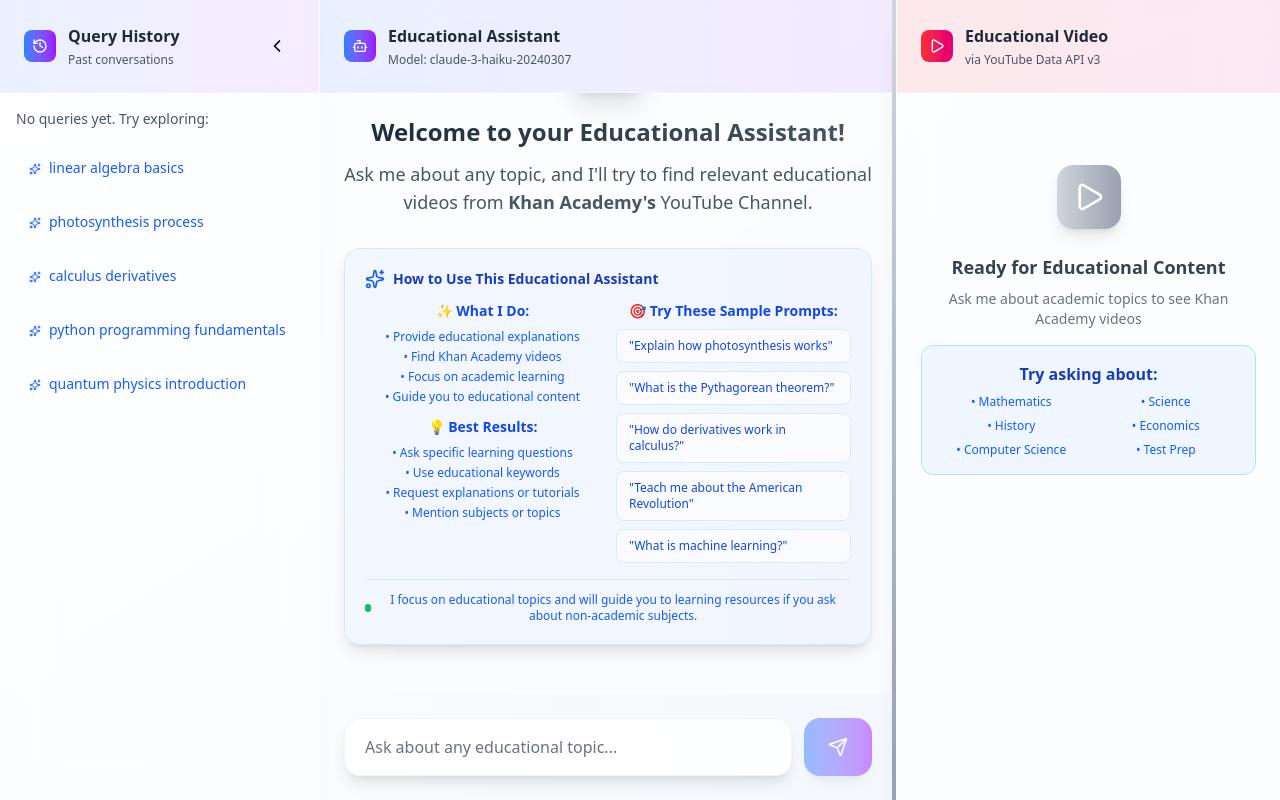
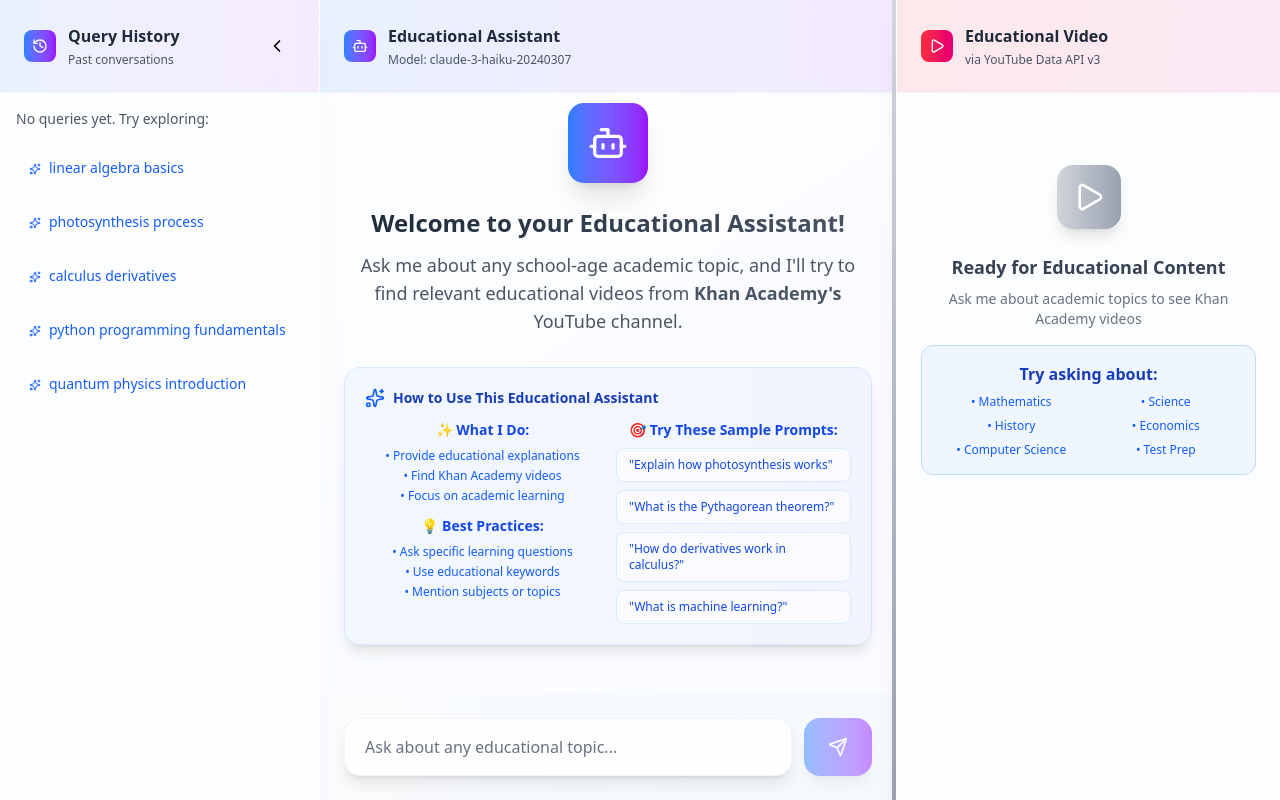
Before and after one commit to makeithjr/education-labs-assignment-mk, a React (Vite) app: page / in a window 1280 px wide. Built offline with nearby package versions, Linux system fonts and the light colour scheme.

Commit message:
Add files via upload

```diff
--- a/src/App.tsx
+++ b/src/App.tsx
@@ -501,7 +501,7 @@ const EducationApp = () => {
                             <h2 className="text-2xl font-bold bg-gradient-to-r from-gray-800 to-gray-600 bg-clip-text text-transparent mb-3">
                                 Welcome to your Educational Assistant!
                             </h2>
-                            <p className="text-lg text-gray-600 mb-8">Ask me about any topic, and I'll try to find relevant educational videos from <b>Khan Academy's</b> YouTube Channel.</p>
+                            <p className="text-lg text-gray-600 mb-8">Ask me about any school-age academic topic, and I'll try to find relevant educational videos from <b>Khan Academy's</b> YouTube channel.</p>
 
                             {/* Usage Guide and Sample Prompts */}
                             <div className="bg-gradient-to-r from-blue-50/80 to-indigo-50/80 backdrop-blur-sm border border-blue-200/50 rounded-2xl p-5 shadow-lg max-w-4xl mx-auto">
@@ -518,16 +518,14 @@ const EducationApp = () => {
                                                 <li>• Provide educational explanations</li>
                                                 <li>• Find Khan Academy videos</li>
                                                 <li>• Focus on academic learning</li>
-                                                <li>• Guide you to educational content</li>
                                             </ul>
                                         </div>
 
                                         <div>
-                                            <h4 className="font-semibold text-blue-700 mb-2">💡 Best Results:</h4>
+                                            <h4 className="font-semibold text-blue-700 mb-2">💡 Best Practices:</h4>
                                             <ul className="space-y-1 text-blue-600 text-xs">
                                                 <li>• Ask specific learning questions</li>
                                                 <li>• Use educational keywords</li>
-                                                <li>• Request explanations or tutorials</li>
                                                 <li>• Mention subjects or topics</li>
                                             </ul>
                                         </div>
@@ -540,7 +538,6 @@ const EducationApp = () => {
                                                 "Explain how photosynthesis works",
                                                 "What is the Pythagorean theorem?",
                                                 "How do derivatives work in calculus?",
-                                                "Teach me about the American Revolution",
                                                 "What is machine learning?"
                                             ].map((prompt, index) => (
                                                 <button
@@ -555,12 +552,6 @@ const EducationApp = () => {
                                     </div>
                                 </div>
 
-                                <div className="mt-4 pt-3 border-t border-blue-200/50">
-                                    <p className="text-xs text-blue-600 flex items-center gap-1">
-                                        <span className="w-2 h-2 bg-green-500 rounded-full"></span>
-                                        I focus on educational topics and will guide you to learning resources if you ask about non-academic subjects.
-                                    </p>
-                                </div>
                             </div>
                         </div>
                     ) : (
```
